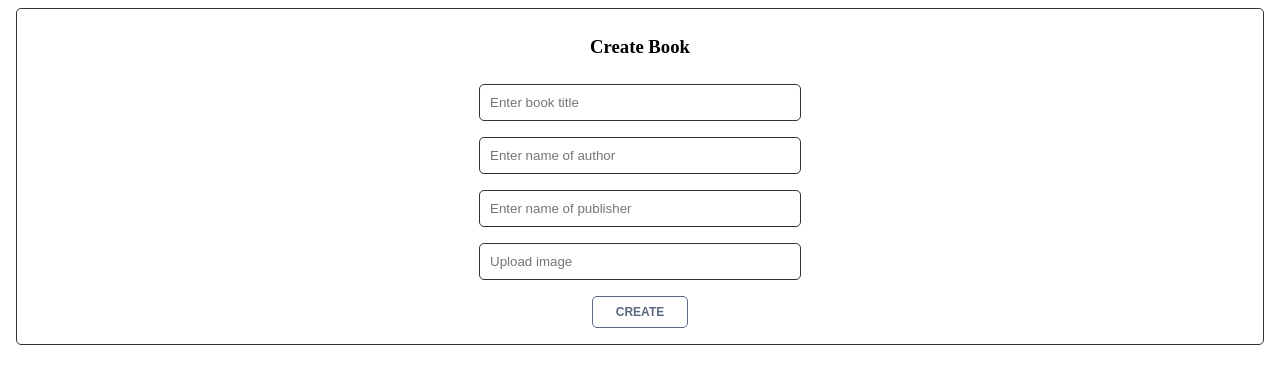
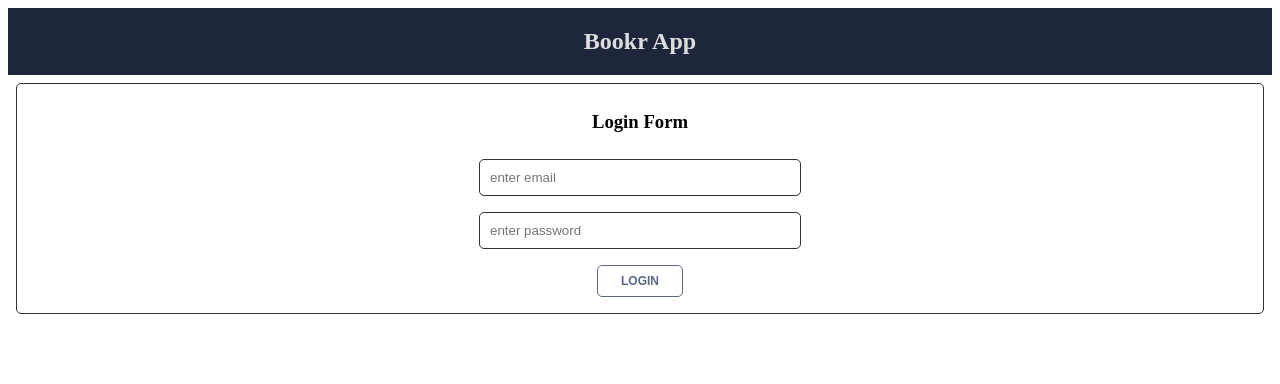
Before and after one commit to frankly034/bookr-demo-app, a React app: page / in a window 1280 px wide. Shown: the top 384 px of the page. Built offline with nearby package versions, Linux system fonts and the light colour scheme.

Commit message:
feat(component):add create-book-page
-render create-book-page in app

```diff
--- a/src/components/pages/CreateBook.jsx
+++ /dev/null
@@ -1,74 +0,0 @@
-import React, { Component } from 'react';
-import Form from '../commons/Form';
-import Header from '../commons/Header'
-
-const inputFields = [
-{
-  name: 'title',
-  type: 'text',
-  placeholder: 'Enter book title'
-},
-{
-  name: 'author',
-  type: 'text',
-  placeholder: 'Enter name of author'
-},
-{
-  name: 'publisher',
-  type: 'text',
-  placeholder: 'Enter name of publisher'
-},
-{
-  name: 'image',
-  type: 'url',
-  placeholder: 'Upload image'
-}
-];
-
-class CreateBook extends Component {
-constructor(props){
-  super(props);
-  this.state = {
-      title:  '',
-      author: '',
-      publisher: '',
-      image: ''
-
-  }
-
-
-  this.onChange = (event) => {
-      this.setState({
-          [event.target.name]: event.target.value
-      });
-  }
-
-  this.onSubmit = (event) => {
-      event.preventDefault();
-      const { title, author, publisher, url } = this.state;
-      const formData = {
-          title,
-          author,
-          publisher,
-          url
-      };
-  }
-}
-
-render(){
-  return (
-    <>
-      <Form
-          formTitle='Create Book'
-          inputFields={inputFields}
-          buttonTitle='create'
-          onChange={this.onChange}
-          onSubmit={this.onSubmit}
-      />
-    </>
-
-  )
-}
-}
-
-export default CreateBook;
--- a/src/index.jsx
+++ b/src/index.jsx
@@ -2,15 +2,9 @@ import React from 'react';
 import { render } from 'react-dom';
 import './style.css';
 import LoginPage from './components/pages/LoginPage';
-import Header from './components/commons/Header';
-import CreateBook from './components/pages/CreateBook';
-
 
 const App = () => (
-  <>
-    <CreateBook />
-  </>
-
+    <LoginPage />
 )
 
 render(<App />, document.querySelector('#root'));
```
Also changed, not shown: src/components/pages/CreateBook/formData.js (added, +23 -0 lines), src/components/pages/CreateBook/index.jsx (added, +49 -0 lines).
